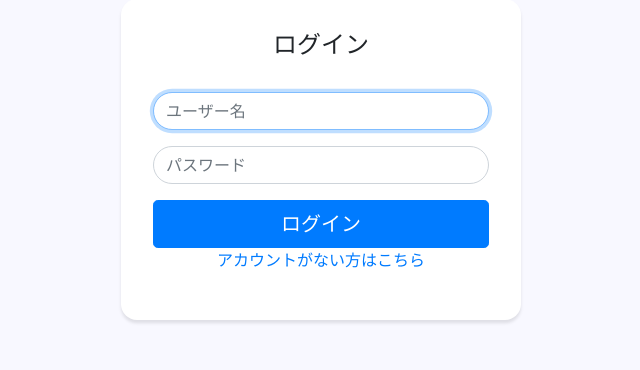
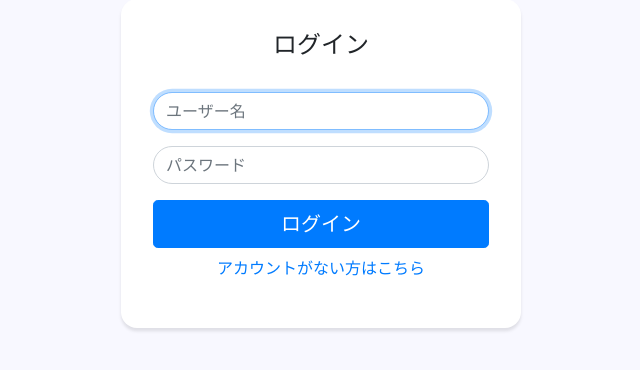
Before and after one commit to TaikiCode/django_sns_deploy, a Django app: page /accounts/login/ in a window 1280 px wide. Shown: the part 127-497 px from the top of the page, without its empty margins (319-959 px from the left). Run offline with Django 3.2, Linux system fonts and the light colour scheme; some libraries are stand-ins or nearby versions.

Commit message:
fix login text again

```diff
--- a/accounts/templates/accounts/login.html
+++ b/accounts/templates/accounts/login.html
@@ -40,7 +40,7 @@ Login
         </button>
       </div>
     </form>
-    <p class="text-center">
+    <p class="text-center mt-2">
         <a href="{% url 'accounts:signup' %}">アカウントがない方はこちら</a>
     </p>
   </div>
```
Also changed, not shown: 1 other file.
